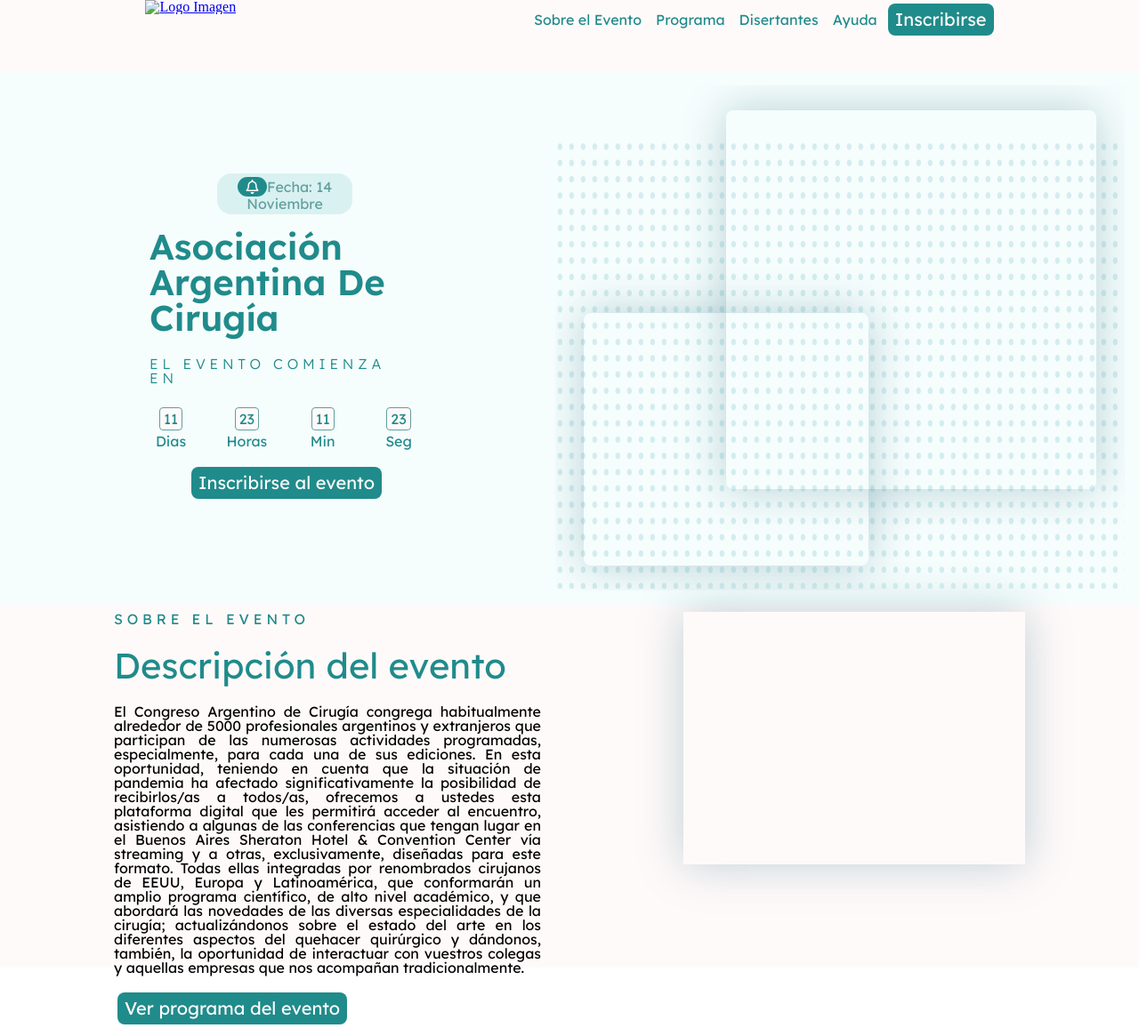
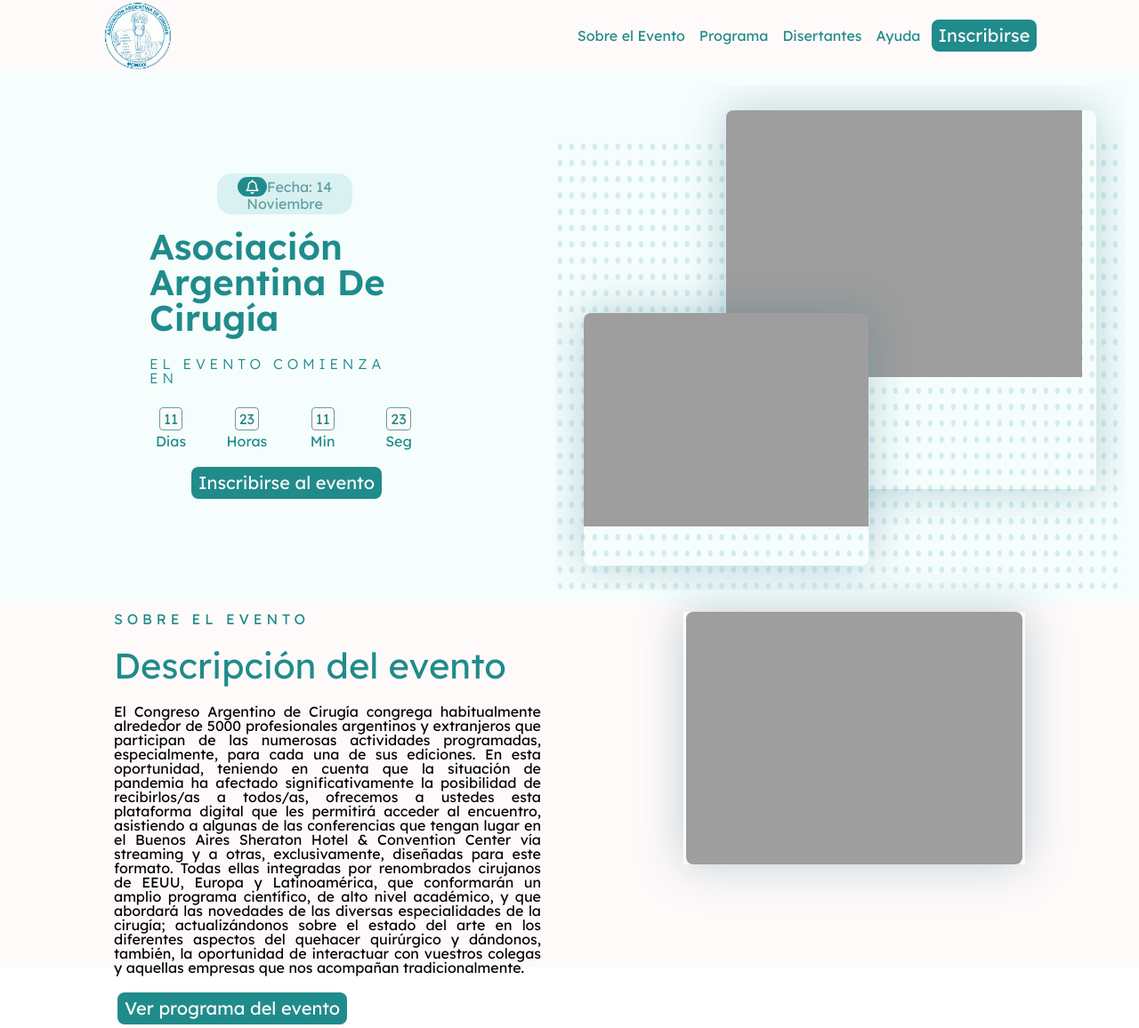
Before and after one commit to martuwilliner/AAClanding, a plain HTML site: page index.html in a window 1280 px wide. Shown: the whole page at 89% size. Drawn offline with Linux system fonts and the light colour scheme; the site is published under a folder, as on GitHub Pages, so addresses that start at the root find nothing.

Commit message:
Actualizando rutas de imagenes

```diff
--- a/index.html
+++ b/index.html
@@ -11,7 +11,7 @@
 <body>
     <header class="df rw wp jcsa">
         <figure>
-            <a href="/"><img src="/assets/aac.png" alt="Logo Imagen"></a>
+            <a href="/"><img src="assets/aac.png" alt="Logo Imagen"></a>
         </figure>
         <nav id="burger" class="df rw wp">
             <a href="#menu" class="fx-auto df jcc aic">
@@ -59,11 +59,11 @@
 
             <article id="left2">
                 <figure>
-                    <img src="/assets/doctor1.jpg" alt=""> <!-- foto grande -->
+                    <img src="assets/doctor1.jpg" alt=""> <!-- foto grande -->
                 </figure>
 
                 <figure>
-                    <img src="/assets/doctor2.jpg" alt=""> <!-- foto chica -->
+                    <img src="assets/doctor2.jpg" alt=""> <!-- foto chica -->
                 </figure>
             </article>
 
@@ -76,7 +76,7 @@
                 <a href="/inscribirse" class="btn primary">Ver programa del evento</a>
             </article>
             <figure class="df cl wp aic jcc">
-                <img src="/assets/doctor3.jpg" alt="">
+                <img src="assets/doctor3.jpg" alt="">
             </figure>
 
         </section>
```
